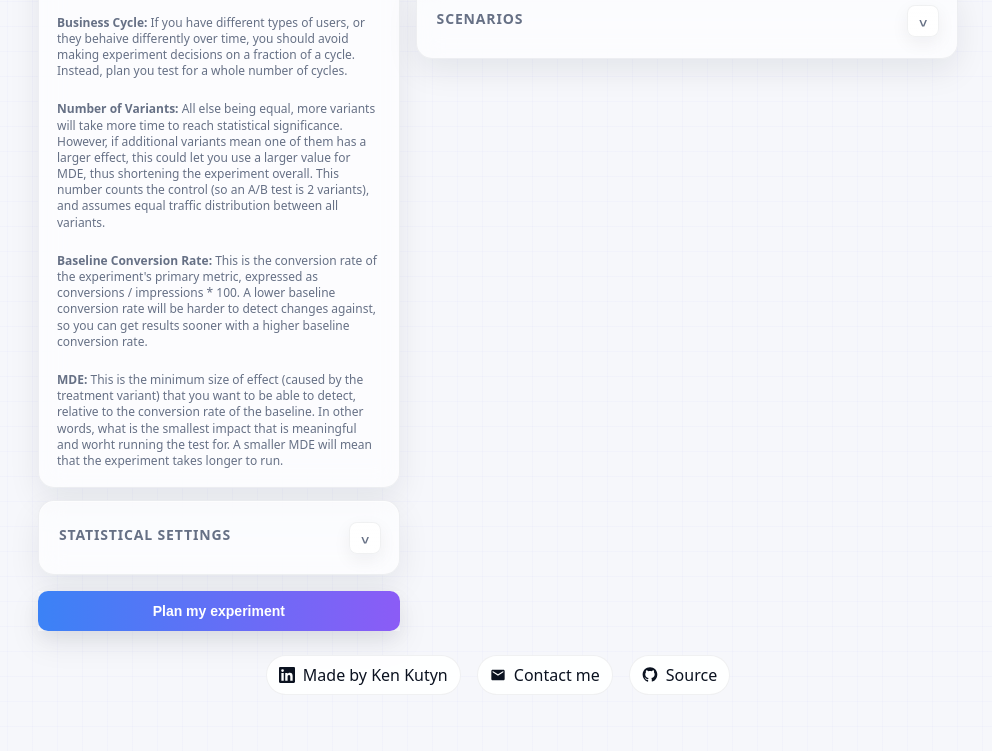
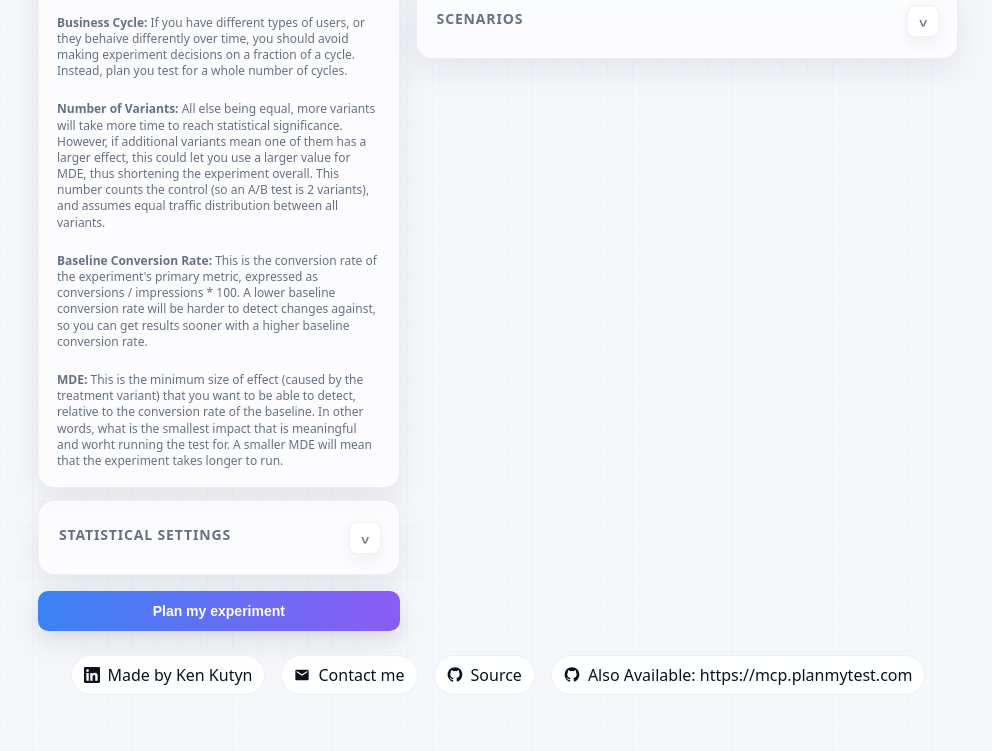
Before and after one commit to kennethkutyn/planmytest.com, a website: page index.html in a window 1280 px wide. Shown: the part 804-1555 px from the top of the page, without its empty margins (142-1134 px from the left). Drawn offline with Linux system fonts and the light colour scheme; no server answers; a script that the page names is missing.

Commit message:
link to MCP server

```diff
--- a/index.html
+++ b/index.html
@@ -296,6 +296,10 @@
           <a class="footer-link" href="https://github.com/kennethkutyn/planmytest.com" target="_blank" rel="noopener noreferrer" aria-label="GitHub - Source">
             <svg class="footer-icon" viewBox="0 0 24 24" aria-hidden="true"><path d="M12 .5C5.73.5.93 5.3.93 11.57c0 4.87 3.16 9 7.55 10.46.55.1.75-.24.75-.53 0-.26-.01-1.12-.02-2.03-3.07.67-3.72-1.3-3.72-1.3-.5-1.26-1.23-1.6-1.23-1.6-.99-.68.08-.66.08-.66 1.1.08 1.68 1.13 1.68 1.13.98 1.67 2.57 1.19 3.19.91.1-.72.38-1.2.69-1.48-2.45-.28-5.02-1.23-5.02-5.47 0-1.21.43-2.2 1.13-2.98-.11-.28-.49-1.42.11-2.95 0 0 .93-.3 3.05 1.14.88-.24 1.83-.36 2.77-.36.94 0 1.89.12 2.77.36 2.12-1.44 3.05-1.14 3.05-1.14.6 1.53.22 2.67.11 2.95.7.78 1.13 1.77 1.13 2.98 0 4.25-2.58 5.19-5.04 5.46.39.33.73.98.73 1.98 0 1.43-.01 2.58-.01 2.93 0 .29.2.64.76.53 4.38-1.46 7.54-5.59 7.54-10.46C23.07 5.3 18.27.5 12 .5z"/></svg>
             <span>Source</span>
+          </a>
+          <a class="footer-link" href="" target="_blank" rel="noopener noreferrer" aria-label="GitHub - Source">
+            <svg class="footer-icon" viewBox="0 0 24 24" aria-hidden="true"><path d="M12 .5C5.73.5.93 5.3.93 11.57c0 4.87 3.16 9 7.55 10.46.55.1.75-.24.75-.53 0-.26-.01-1.12-.02-2.03-3.07.67-3.72-1.3-3.72-1.3-.5-1.26-1.23-1.6-1.23-1.6-.99-.68.08-.66.08-.66 1.1.08 1.68 1.13 1.68 1.13.98 1.67 2.57 1.19 3.19.91.1-.72.38-1.2.69-1.48-2.45-.28-5.02-1.23-5.02-5.47 0-1.21.43-2.2 1.13-2.98-.11-.28-.49-1.42.11-2.95 0 0 .93-.3 3.05 1.14.88-.24 1.83-.36 2.77-.36.94 0 1.89.12 2.77.36 2.12-1.44 3.05-1.14 3.05-1.14.6 1.53.22 2.67.11 2.95.7.78 1.13 1.77 1.13 2.98 0 4.25-2.58 5.19-5.04 5.46.39.33.73.98.73 1.98 0 1.43-.01 2.58-.01 2.93 0 .29.2.64.76.53 4.38-1.46 7.54-5.59 7.54-10.46C23.07 5.3 18.27.5 12 .5z"/></svg>
+            <span>Also Available: https://mcp.planmytest.com</span>
           </a>
         </div>
       </footer>
```
